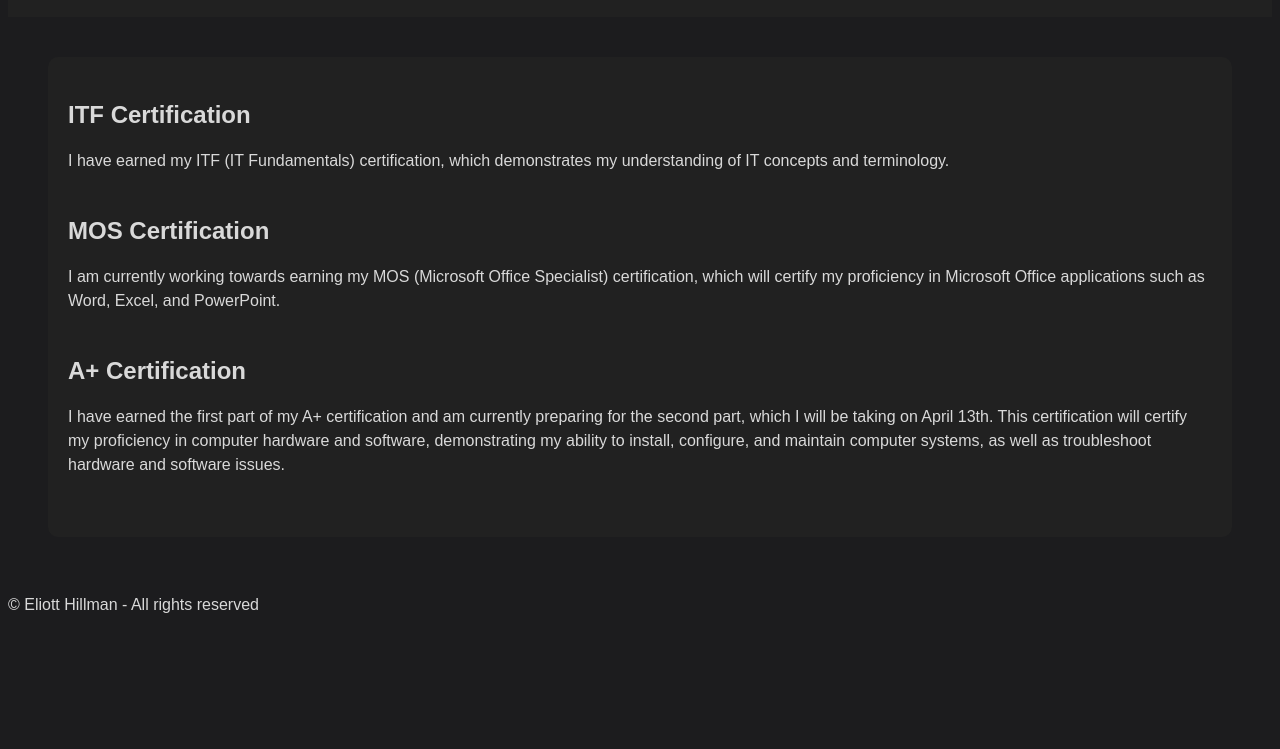
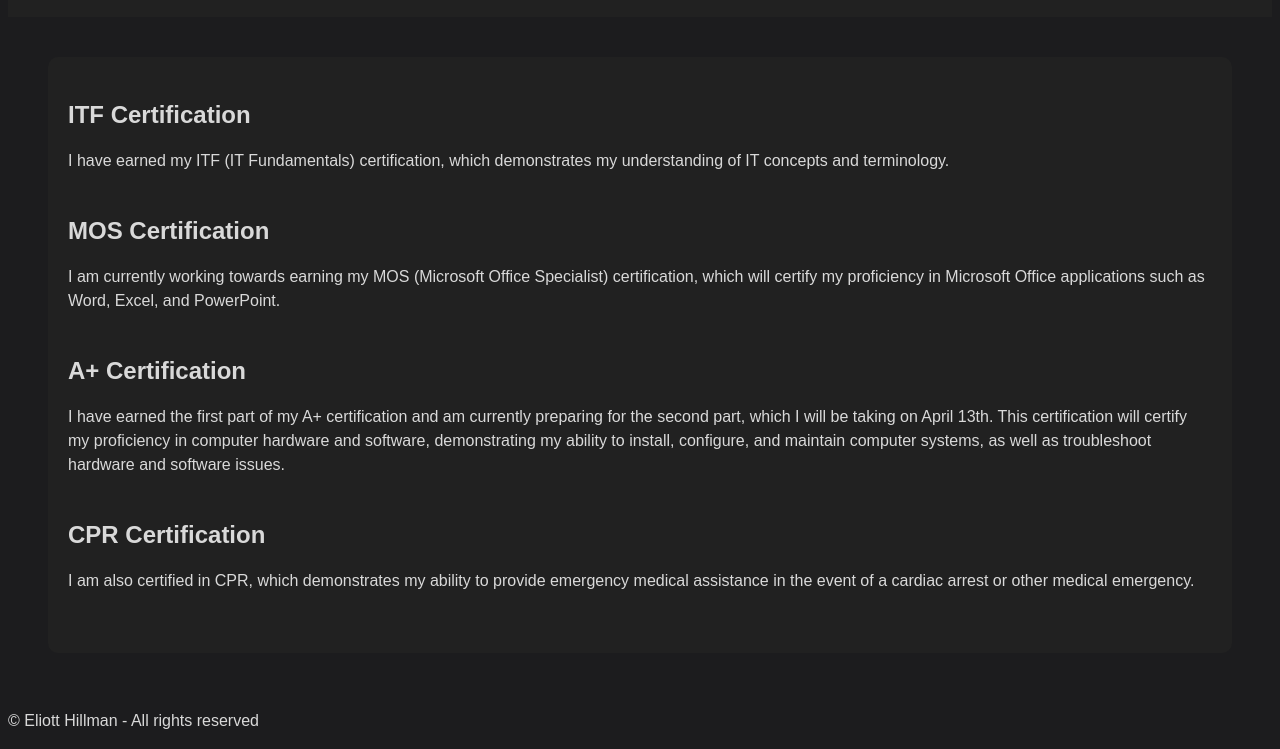
Before and after one commit to aprunge/aprunge.github.io, a plain HTML site: page education.html in a window 1280 px wide. Shown: the part 125-874 px from the top of the page. Before the commit the page ends 800 px from the top, so only its background shows below. Drawn offline with Linux system fonts and the light colour scheme.

Commit message:
Update education.html

```diff
--- a/education.html
+++ b/education.html
@@ -39,11 +39,18 @@
           <h2>A+ Certification</h2>
           <p>I have earned the first part of my A+ certification and am currently preparing for the second part, which I will be taking on April 13th. This certification will certify my proficiency in computer hardware and software, demonstrating my ability to install, configure, and maintain computer systems, as well as troubleshoot hardware and software issues.</p>
         </section>
+
+        <section>
+          <h2>CPR Certification</h2>
+          <p>I am also certified in CPR, which demonstrates my ability to provide emergency medical assistance in the event of a cardiac arrest or other medical emergency.</p>
+        </section>
       </div>
     </div>
   </main>
+
   <footer>
     <p>&copy; Eliott Hillman - All rights reserved</p>
   </footer>
 </body>
+
 </html>
```
Lines whose indentation alone changed are shown as unchanged.
